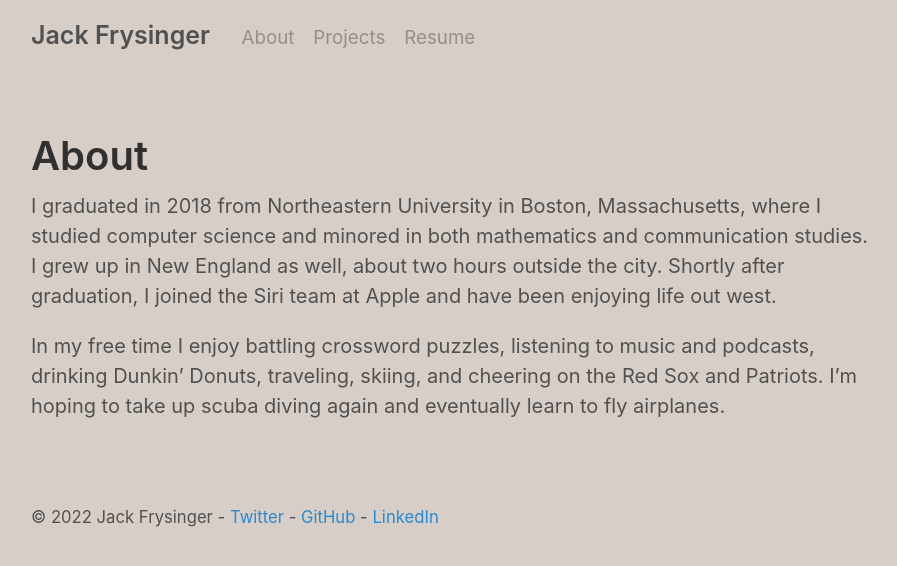
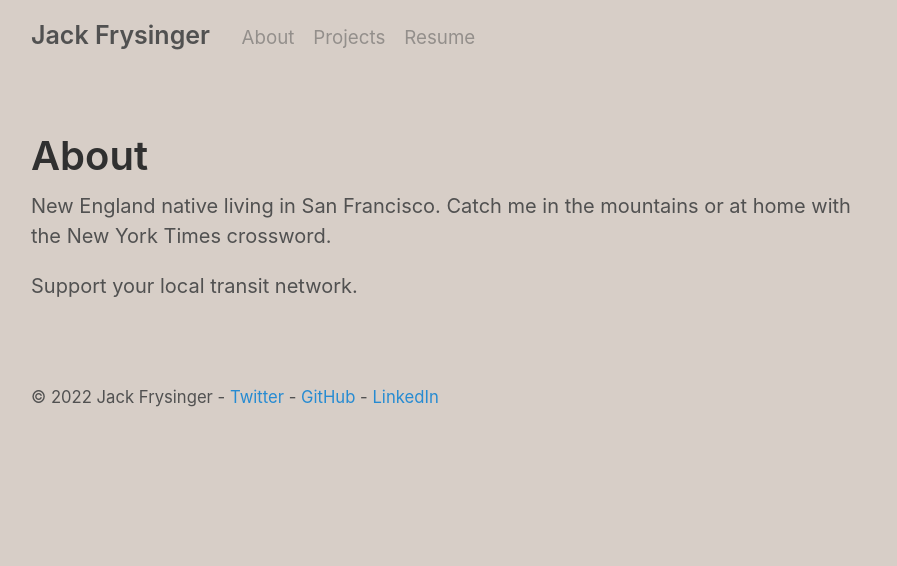
Before and after one commit to jackfrys/jackfrys.github.io, a Jekyll site: the page built from pages/about.md, in a window 1280 px wide. Shown: the top 566 px of the page, without its empty margins (189-1086 px from the left). Built offline with Jekyll 4.4.1, drawn with Linux system fonts in a browser that asks for light colours; comment, search, counter and statistics services are not loaded.

Commit message:
Update about.md

```diff
--- a/pages/about.md
+++ b/pages/about.md
@@ -4,6 +4,6 @@ title: About
 permalink: /about/
 ---
 
-I graduated in 2018 from Northeastern University in Boston, Massachusetts, where I studied computer science and minored in both mathematics and communication studies. I grew up in New England as well, about two hours outside the city. Shortly after graduation, I joined the Siri team at Apple and have been enjoying life out west.
+New England native living in San Francisco. Catch me in the mountains or at home with the New York Times crossword.
 
-In my free time I enjoy battling crossword puzzles, listening to music and podcasts, drinking Dunkin’ Donuts, traveling, skiing, and cheering on the Red Sox and Patriots. I'm hoping to take up scuba diving again and eventually learn to fly airplanes.
+Support your local transit network.
```
